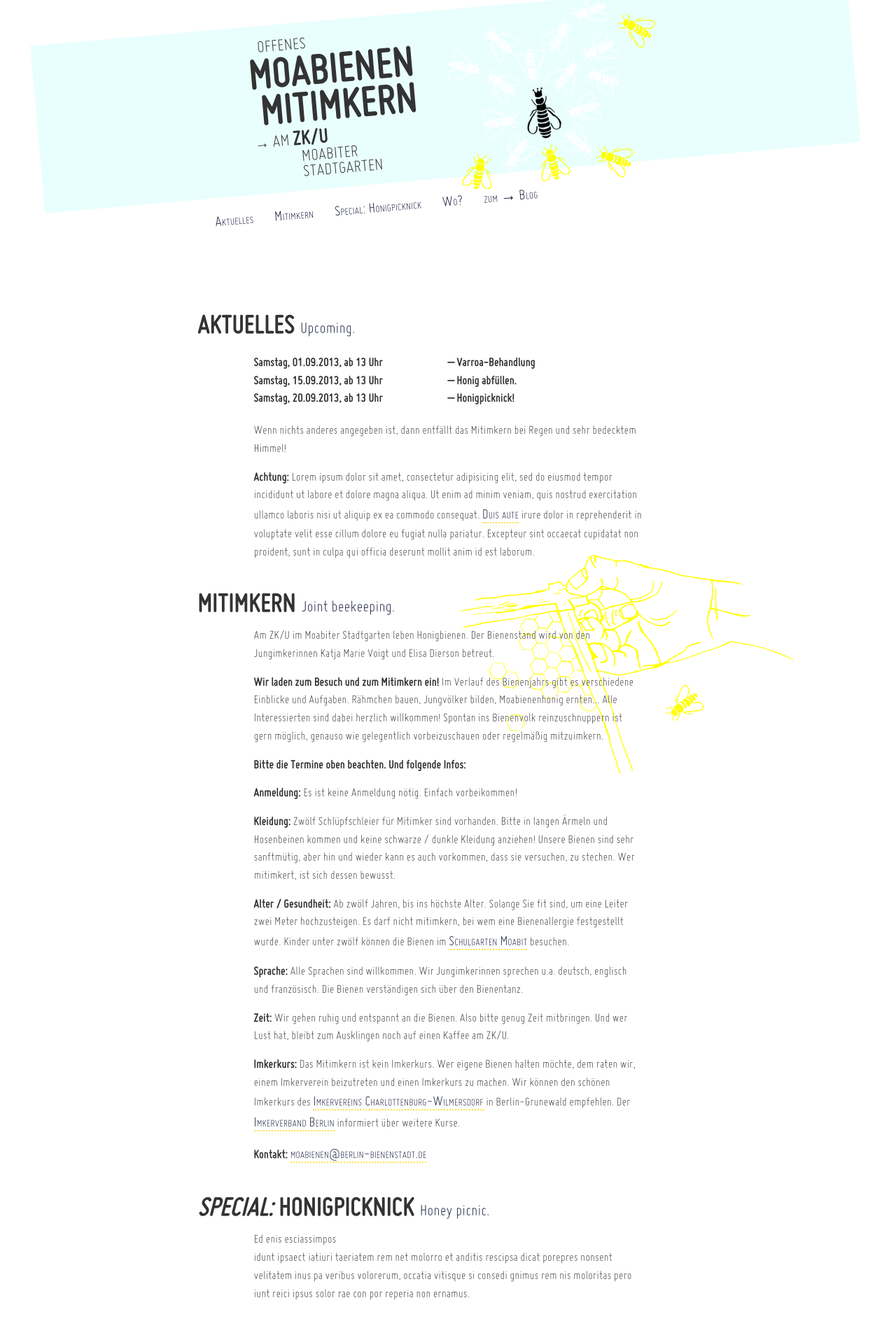
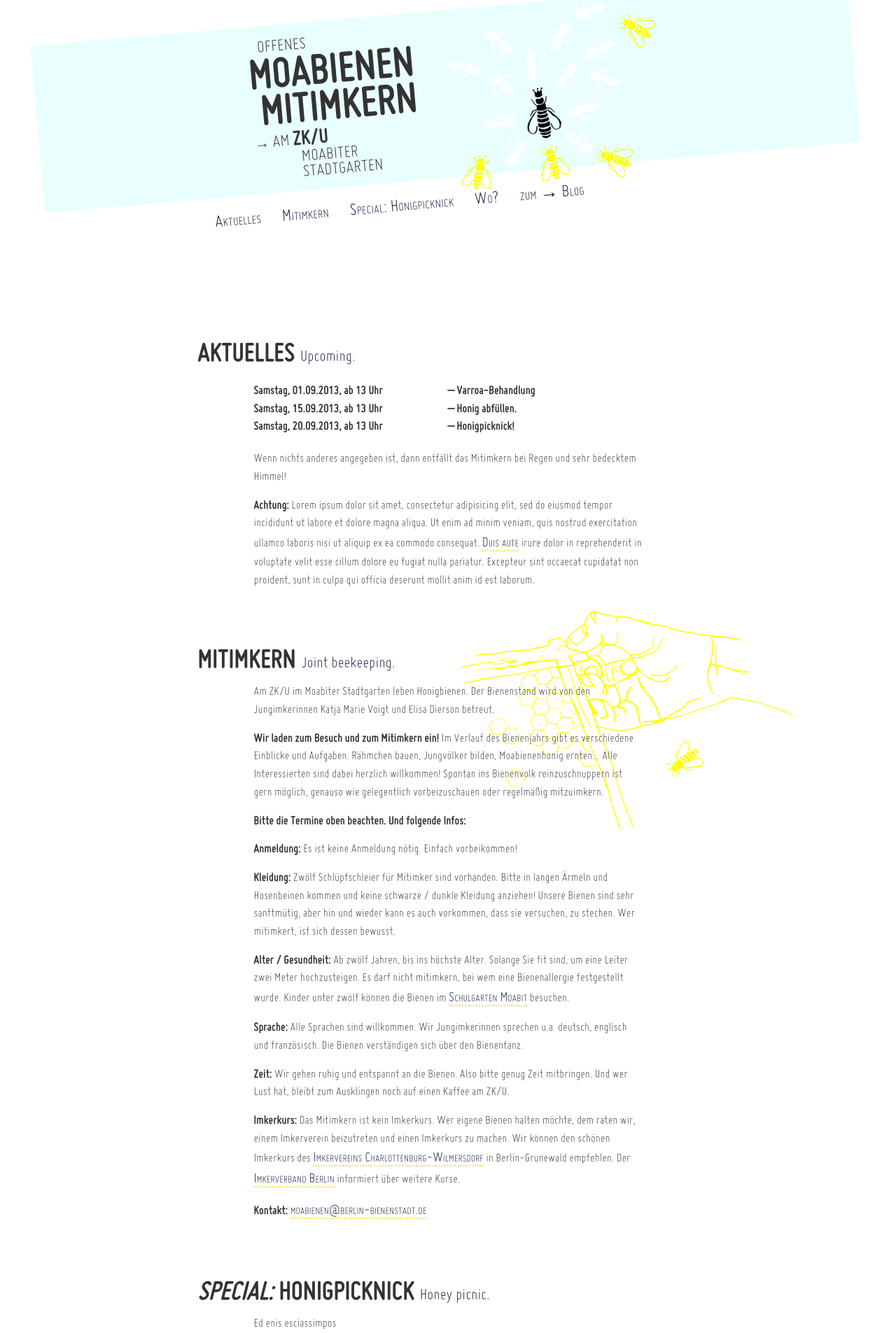
Before and after one commit to dieda/moabienen.berlin-bienenstadt.de, a Jekyll site: the page built from index.html, in a window 1280 px wide. Shown: the top 1905 px of the page at 70% size. Built offline with Jekyll 4.4.1, drawn with Linux system fonts in a browser that asks for light colours.

Commit message:
Change nav and h2 CSS

```diff
--- a/css/moabienen.css
+++ b/css/moabienen.css
@@ -110,7 +110,7 @@ h1, h2, h3 {
 .nav-moabees .nav > li > a {
   font-family: 'Miso-Light', Helvetica, sans-serif !important;
   font-variant: small-caps;
-  font-size: 22px;
+  font-size: 26px;
   color: #111638;
 }
 
@@ -169,7 +169,7 @@ h1, h2, h3 {
 }
 
 .content h2 {
-  margin-top: 1em;
+  margin-top: 2em;
   font-size: 40px;
   text-transform: uppercase;
 }
```
